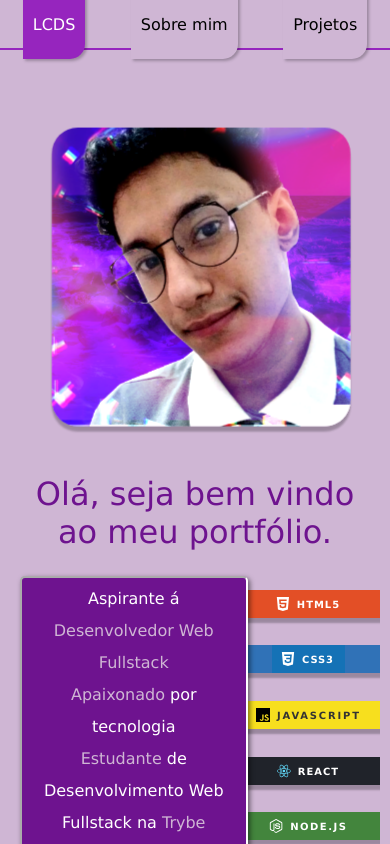
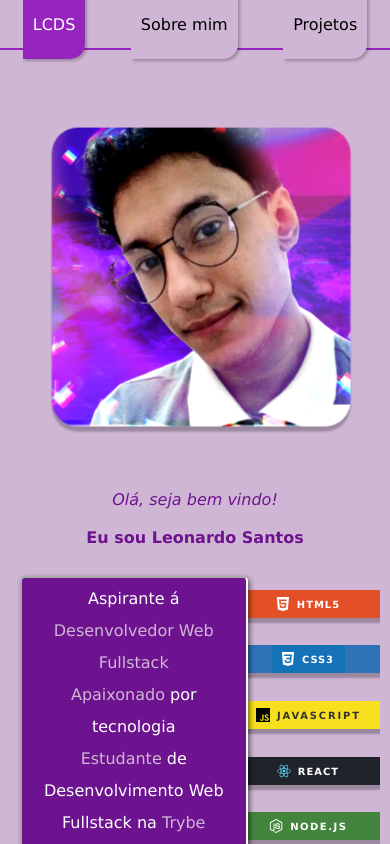
Before and after one commit to lcds90/portfolio-react, a Next.js app: page / in a window 390 px wide. Built offline with nearby package versions, Linux system fonts and the light colour scheme.

Commit message:
fixes classes for update profile photo responsive

```diff
--- a/components/_HomeInfo/index.tsx
+++ b/components/_HomeInfo/index.tsx
@@ -69,7 +69,7 @@ export const HomeInfo = () => {
       </article>
       <article>
         <h2 className={style.welcome}>
-          Olá, seja bem vindo ao meu portfólio.
+          <i>Olá, seja bem vindo!</i> <br /><strong>Eu sou Leonardo Santos</strong>
         </h2>
         <div className={style.grid}>
           <p className={style.description}>
```
Also changed, not shown: components/_HomeInfo/style.module.css (indentation only).
